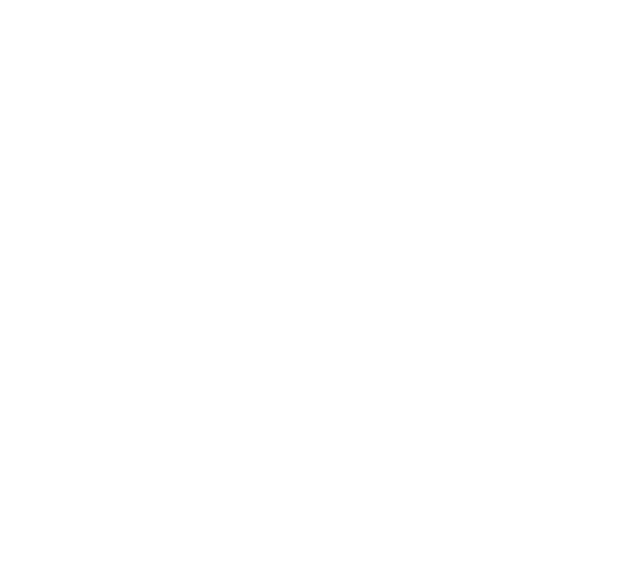
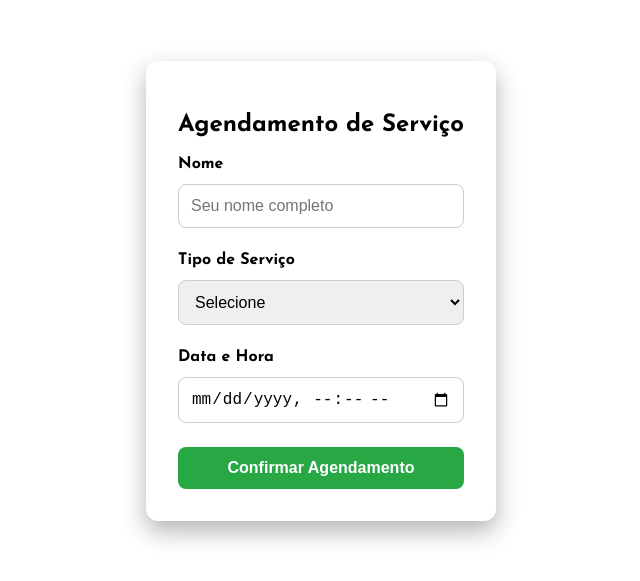
Before and after one commit to coder-gaia/lavacar_client, a React (Vite) app: page /booking in a window 1280 px wide. Before the commit this address had no page. Shown: the part 109-690 px from the top of the page, without its empty margins (319-959 px from the left). Built offline with nearby package versions, Linux system fonts and the light colour scheme.

Commit message:
Added the pages for booking and confirmation.

```diff
--- /dev/null
+++ b/src/pages/Booking.tsx
@@ -0,0 +1,69 @@
+import { useState } from "react"
+import { BookingWrapper, Button, DurationInfo, FormGroup, Input, Label, OptionDescription, Select } from "./BookingStyles"
+import { serviceDurations } from "../utils/services"
+import { useNavigate } from "react-router-dom";
+
+const Booking = () => {
+
+  const [name, setName] = useState('');
+  const [service, setService] = useState('');
+  const [dateTime, setDateTime] = useState('');
+  const navigate = useNavigate();
+
+  const handleConfirm = () => {
+    if(!name || !service || !dateTime) return;
+    navigate('/confirm', { state: { name, service, dateTime } });
+  }
+
+  return (
+    <BookingWrapper>
+      <h2>Agendamento de Serviço</h2>
+
+      <FormGroup>
+        <Label>Nome</Label>
+        <Input
+          type="text"
+          placeholder="Seu nome completo"
+          value={name}
+          onChange={e => setName(e.target.value)}/>
+      </FormGroup>
+
+      <FormGroup>
+        <Label>Tipo de Serviço</Label>
+        <Select  value={service} onChange={e => setService(e.target.value)}>
+          <option value="">Selecione</option>
+          <option value="interior">Limpeza Interior - R$50</option>
+          <option value="exterior">Limpeza Exterior - R$50</option>
+          <option value="baixo">Lavagem Inferior - R$40</option>
+          <option value="completa">Completa - R$80</option>
+          <option value="premium">Premium - R$100</option>
+        </Select>
+        {service && (
+          <>
+            <OptionDescription>
+              {service === "interior" && "Apenas limpeza interna do veículo."}
+              {service === "exterior" && "Apenas limpeza externa do veículo."}
+              {service === "baixo" && "Lavagem da parte inferior do carro."}
+              {service === "completa" && "Limpeza interna e externa."}
+              {service === "premium" && "Completa + lavagem inferior."}
+            </OptionDescription>
+              <DurationInfo>
+              Tempo estimado: {serviceDurations[service]}
+            </DurationInfo>
+          </>
+        )}
+      </FormGroup>
+      <FormGroup>
+        <Label>Data e Hora</Label>
+          <Input
+            type="datetime-local"
+            value={dateTime}
+            onChange={e => setDateTime(e.target.value)}/>
+      </FormGroup>
+
+      <Button onClick={handleConfirm}>Confirmar Agendamento</Button>
+    </BookingWrapper>
+  )
+}
+
+export default Booking
--- /dev/null
+++ b/src/pages/BookingStyles.tsx
@@ -0,0 +1,87 @@
+import styled from 'styled-components'
+
+export const BookingWrapper = styled.div`
+  max-width: 500px;
+  margin: 2rem auto;
+  padding: 2rem;
+  border-radius: 12px;
+  box-shadow: 0 10px 25px rgba(0,0,0,0.3);
+  background-color: #fff;
+  text-align: center;
+`
+
+export const FormGroup = styled.div`
+  margin-bottom: 1.5rem;
+  text-align: left;
+`
+
+export const Label = styled.label`
+  font-weight: bold;
+  margin-bottom: 0.5rem;
+  display: block;
+`
+
+export const Input = styled.input`
+  width: 100%;
+  box-sizing: border-box;
+  padding: 0.75rem;
+  border: 1px solid #ccc;
+  border-radius: 8px;
+  font-size: 1rem;
+  margin-top: 0.25rem;
+`
+
+export const Select = styled.select`
+  width: 100%;
+  box-sizing: border-box;
+  padding: 0.75rem;
+  border: 1px solid #ccc;
+  border-radius: 8px;
+  font-size: 1rem;
+  margin-top: 0.25rem;
+`
+
+export const OptionDescription = styled.p`
+  margin-top: 0.5rem;
+  font-size: 0.9rem;
+  color: #666;
+`
+
+export const DurationInfo = styled.p`
+  margin-top: 0.25rem;
+  font-size: 0.9rem;
+  font-weight: 600;
+  color: #333;
+`
+
+export const Button = styled.button`
+  width: 100%;
+  box-sizing: border-box;
+  padding: 0.75rem 1.5rem;
+  background-color: #28a745;
+  color: #fff;
+  font-weight: bold;
+  font-size: 1rem;
+  border: none;
+  border-radius: 8px;
+  cursor: pointer;
+  transition: background-color 0.2s ease;
+
+  &:hover {
+    background-color: #218838;
+  }
+`
+export const SummaryContainer = styled.div`
+  text-align: left;
+  margin-bottom: 2rem;
+  line-height: 1.6;
+`;
+
+export const SummaryItem = styled.div`
+  margin-bottom: 0.75rem;
+`;
+
+export const Message = styled.h2`
+  font-size: 1.25rem;
+  margin-bottom: 1.5rem;
+`;
--- /dev/null
+++ b/src/pages/ConfirmBooking.tsx
@@ -0,0 +1,56 @@
+import { useLocation, useNavigate } from 'react-router-dom';
+import {
+  BookingWrapper,
+  SummaryContainer,
+  SummaryItem,
+  Label,
+  Button
+} from './BookingStyles';
+import { serviceDurations } from '../utils/services';
+
+interface LocationState {
+  name: string;
+  service: string;
+  dateTime: string;
+}
+
+
+const ConfirmBooking = () => {
+
+  const location = useLocation();
+  const navigate = useNavigate();
+  const { name, service, dateTime } = location.state as LocationState;
+
+  const handleFinish = () => {
+    navigate('/success', { state: { name } });
+  };
+
+return (
+    <BookingWrapper>
+      <h1>Confirmação de Agendamento</h1>
+
+      <SummaryContainer>
+        <SummaryItem>
+          <Label>Nome:</Label> {name}
+        </SummaryItem>
+        <SummaryItem>
+          <Label>Serviço:</Label> {service} ({serviceDurations[service]})
+        </SummaryItem>
+        <SummaryItem>
+          <Label>Data e Hora:</Label>{' '}
+          {new Date(dateTime).toLocaleString('pt-BR', {
+            day: '2-digit',
+            month: '2-digit',
+            year: 'numeric',
+            hour: '2-digit',
+            minute: '2-digit'
+          })}
+        </SummaryItem>
+      </SummaryContainer>
+
+      <Button onClick={handleFinish}>Finalizar</Button>
+    </BookingWrapper>
+  );
+};
+
+export default ConfirmBooking
--- a/src/pages/Home.tsx
+++ b/src/pages/Home.tsx
@@ -9,7 +9,7 @@
       <FormContainer>
         <Input type="text" placeholder='Seu email'/>
         <Input type="password" placeholder='Sua senha' />
-        <Button type='submit'>Login</Button>
+        <Link to="/booking"><Button type='submit'>Login</Button></Link>
       </FormContainer>
       <p>
         Não tem conta? <Link to="/register"><b>Registrar-se</b></Link>
--- a/src/pages/Registro.tsx
+++ b/src/pages/Registro.tsx
@@ -11,7 +11,7 @@
         <Input type="text" placeholder='Seu nome'/>
         <Input type="email" placeholder='Seu email'/>
         <Input type="password" placeholder='Sua senha' />
-        <Button type='submit'>Registrar</Button>
+        <Link to="/booking"><Button type='submit'>Registrar</Button></Link>
       </FormContainer>
       <p>
         Não tem conta? <Link to="/"><b>Login</b></Link>
--- /dev/null
+++ b/src/pages/Success.tsx
@@ -0,0 +1,28 @@
+import { useLocation, useNavigate } from 'react-router-dom';
+import { BookingWrapper, Message, Button } from './BookingStyles';
+
+interface LocationState {
+  name: string;
+}
+
+const Success = () => {
+
+  const location = useLocation();
+  const navigate = useNavigate();
+  const { name } = location.state as LocationState;
+
+  const handleNewBooking = () => {
+    navigate('/booking');
+  };
+
+  return (
+     <BookingWrapper>
+      <Message>A LavaCar Fast te aguarda, {name}!</Message>
+      <Button onClick={handleNewBooking}>
+        Agendar Outro Serviço
+      </Button>
+    </BookingWrapper>
+  )
+}
+
+export default Success
--- a/src/routes/index.tsx
+++ b/src/routes/index.tsx
@@ -1,6 +1,9 @@
 import { BrowserRouter, Route, Routes } from 'react-router-dom'
 import Home from '../pages/Home'
 import Registro from '../pages/Registro'
+import Booking from '../pages/Booking'
+import ConfirmBooking from '../pages/ConfirmBooking'
+import Success from '../pages/Success'
 
 
 const AppRoutes = () => {
@@ -9,6 +12,9 @@
       <Routes>
         <Route path='/' element={<Home/>}/>
         <Route path='/register' element={<Registro/>}/>
+        <Route path='/booking' element={<Booking/>}/>
+        <Route path='/confirm' element={<ConfirmBooking/>}/>
+        <Route path='/success' element={<Success/>}/>
       </Routes>
     </BrowserRouter>
   )
--- /dev/null
+++ b/src/utils/services.tsx
@@ -0,0 +1,7 @@
+export const serviceDurations: Record<string, string> = {
+  interior: "20 min",
+  exterior: "15 min",
+  baixo:    "10 min",
+  completa: "40 min",
+  premium:  "50 min",
+};
```
